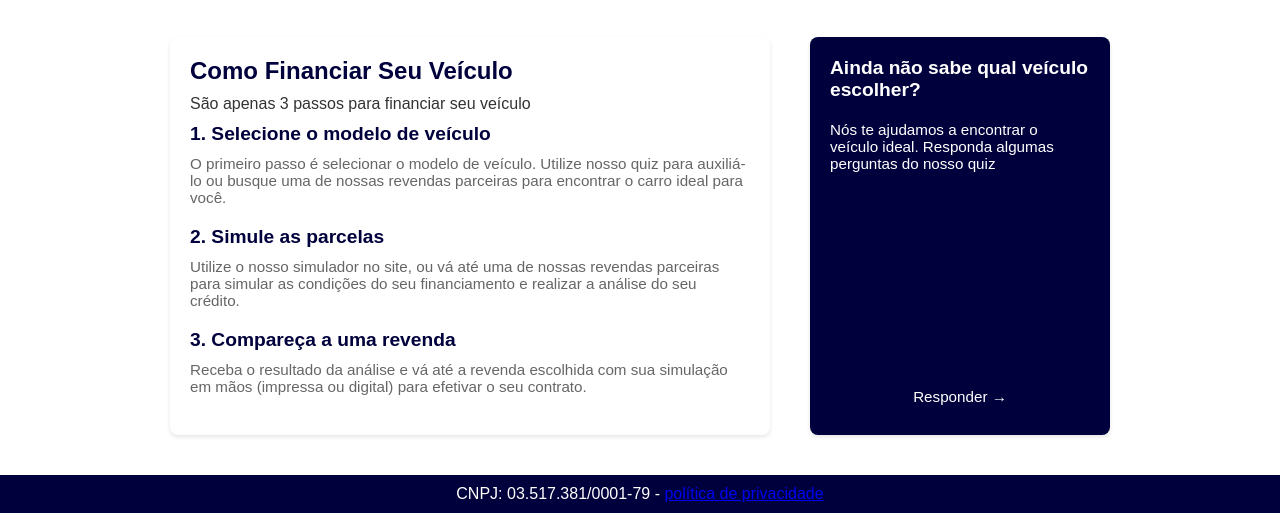
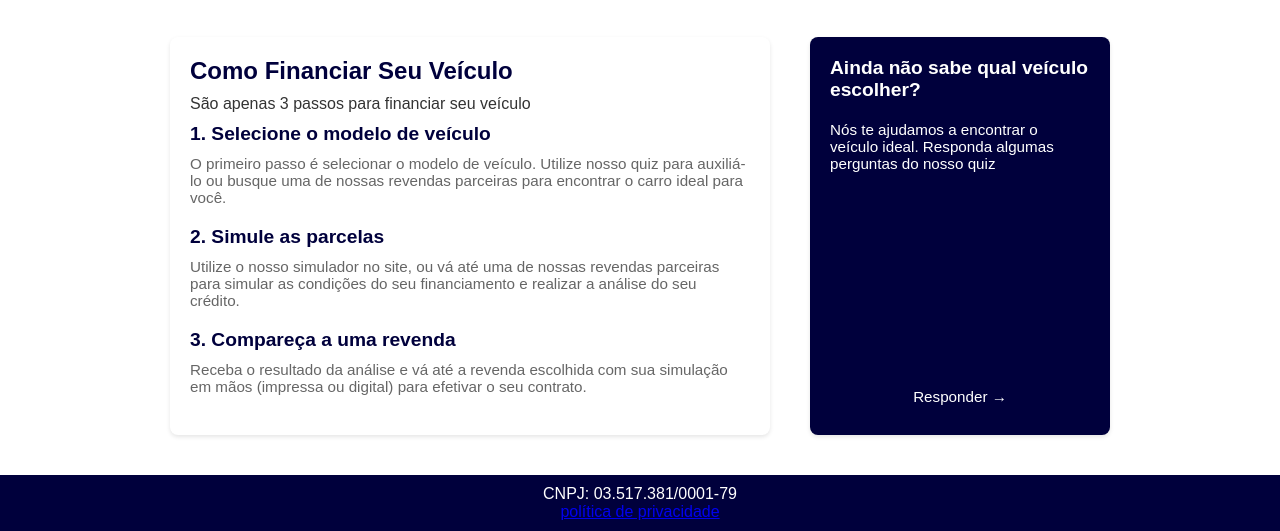
Before and after one commit to MIIGgames/consoratendiemntosaf.com, a plain HTML site: page index.html in a window 1280 px wide. Shown: the part 1949-2480 px from the top of the page. Drawn offline with Linux system fonts and the light colour scheme.

Commit message:
Update index.html

```diff
--- a/index.html
+++ b/index.html
@@ -149,7 +149,7 @@
     </div>
 
     <footer>
-        <p>CNPJ: 03.517.381/0001-79 - <a href="politica.html">política de privacidade</a></p>
+        <p>CNPJ: 03.517.381/0001-79 <br> <a href="politica.html">política de privacidade</a></p>
     </footer>
 
     <link rel="stylesheet" href="https://maxcdn.bootstrapcdn.com/font-awesome/4.5.0/css/font-awesome.min.css">
```
